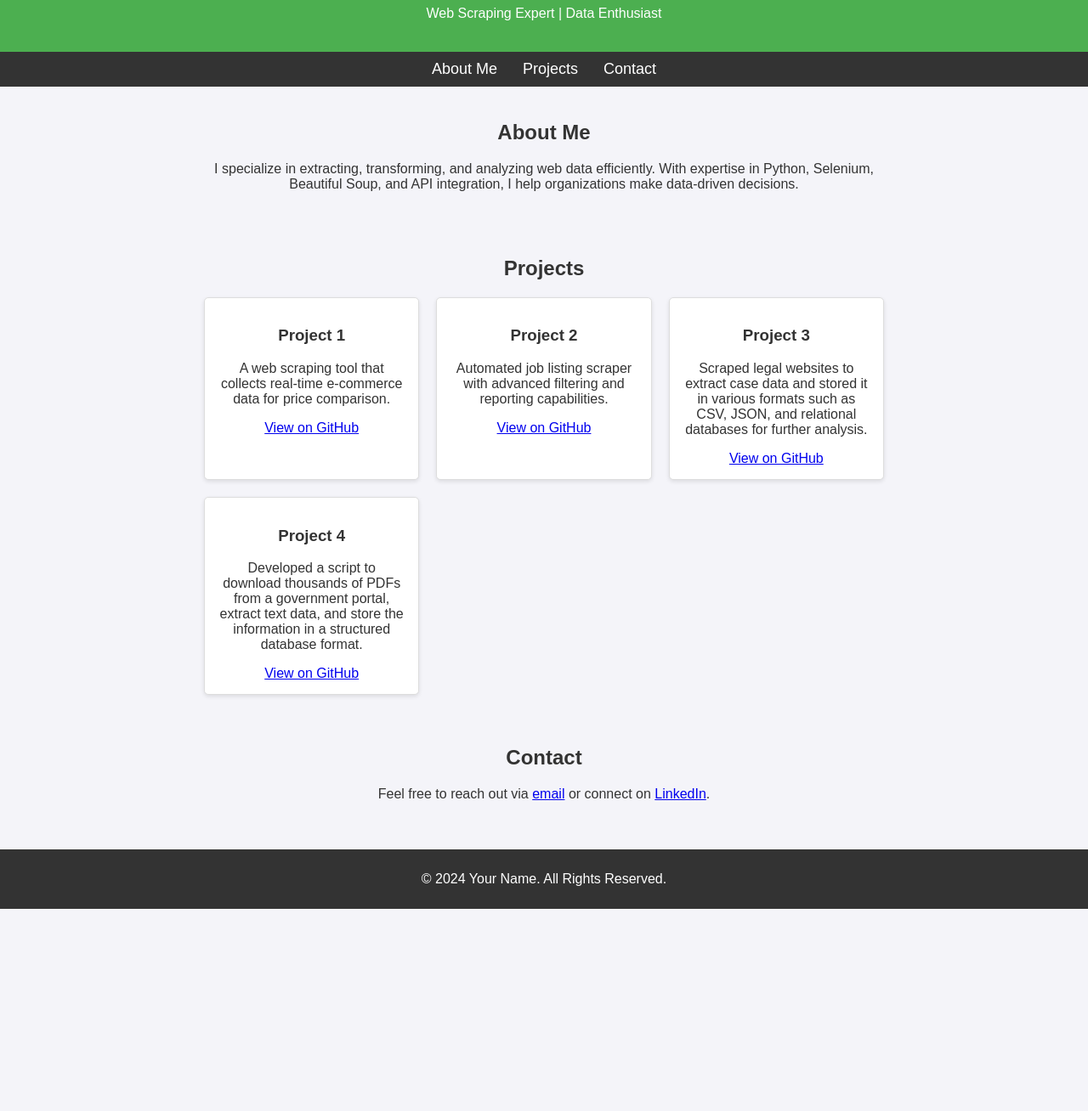
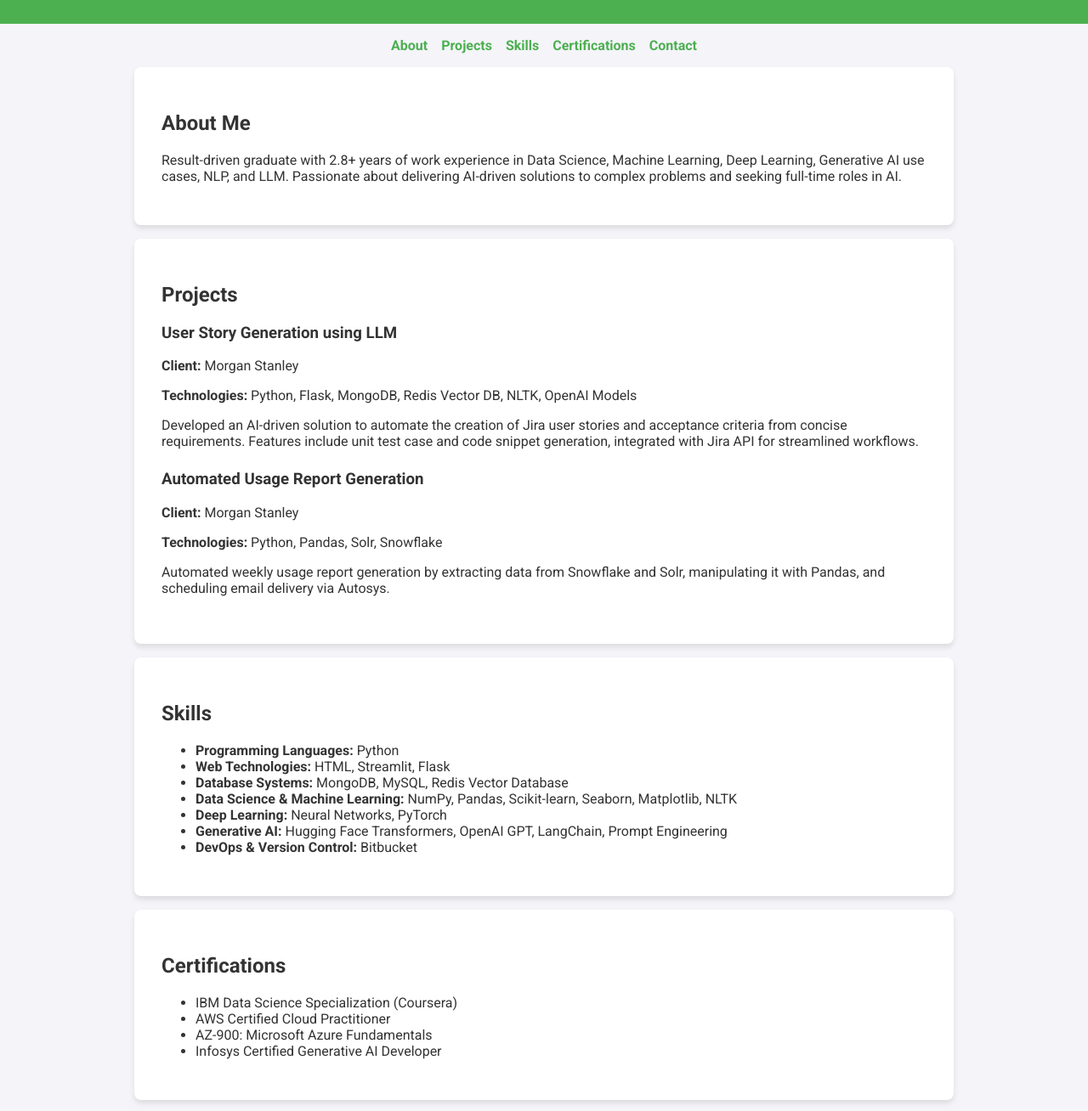
Before and after one commit to itsbilyatt/U.S.-Designated-Terrorists-and-Rewards-Data-scrapping-Bot, a plain HTML site: page index.html in a window 1280 px wide. Shown: the part 93-1401 px from the top of the page at 85% size. Before the commit the page ends 1163 px from the top, so only its background shows below. Drawn offline with Linux system fonts and the light colour scheme.

Commit message:
Update index.html

```diff
--- a/index.html
+++ b/index.html
@@ -1,117 +1,165 @@
 <!DOCTYPE html>
 <html lang="en">
+
 <head>
     <meta charset="UTF-8">
     <meta name="viewport" content="width=device-width, initial-scale=1.0">
-    <title>Web Scraping Expert Portfolio</title>
+    <title>Prajyot Birajdar | Data Scientist & AI Specialist</title>
+    <link href="https://fonts.googleapis.com/css2?family=Roboto:wght@400;700&display=swap" rel="stylesheet">
     <style>
         body {
-            font-family: Arial, sans-serif;
+            font-family: 'Roboto', sans-serif;
             margin: 0;
             padding: 0;
             background-color: #f4f4f9;
             color: #333;
         }
+
         header {
             background-color: #4CAF50;
             color: white;
-            padding: 20px 10px;
+            padding: 1rem 2rem;
             text-align: center;
         }
+
+        header h1 {
+            margin: 0;
+        }
+
         nav {
             display: flex;
             justify-content: center;
-            background: #333;
-            padding: 10px;
+            gap: 1rem;
+            margin: 1rem 0;
         }
+
         nav a {
+            text-decoration: none;
+            color: #4CAF50;
+            font-weight: bold;
+        }
+
+        section {
+            padding: 2rem;
+            margin: 1rem auto;
+            background: white;
+            border-radius: 8px;
+            max-width: 900px;
+            box-shadow: 0 4px 6px rgba(0, 0, 0, 0.1);
+        }
+
+        .project {
+            margin-bottom: 1.5rem;
+        }
+
+        .contact-form {
+            display: flex;
+            flex-direction: column;
+            gap: 1rem;
+        }
+
+        .contact-form input, .contact-form textarea {
+            padding: 0.5rem;
+            border: 1px solid #ccc;
+            border-radius: 4px;
+            width: 100%;
+        }
+
+        .contact-form button {
+            background-color: #4CAF50;
             color: white;
-            margin: 0 15px;
-            text-decoration: none;
-            font-size: 18px;
+            border: none;
+            padding: 0.75rem;
+            border-radius: 4px;
+            cursor: pointer;
         }
-        nav a:hover {
-            text-decoration: underline;
-        }
-        section {
-            padding: 20px;
-            max-width: 800px;
-            margin: auto;
-            text-align: center;
-        }
-        .projects {
-            display: grid;
-            grid-template-columns: repeat(auto-fit, minmax(250px, 1fr));
-            gap: 20px;
-            margin-top: 20px;
-        }
-        .project {
-            background: white;
-            padding: 15px;
-            border: 1px solid #ddd;
-            border-radius: 5px;
-            box-shadow: 0 2px 5px rgba(0,0,0,0.1);
-        }
+
         footer {
             text-align: center;
-            padding: 10px 0;
+            padding: 1rem;
             background-color: #333;
             color: white;
-            margin-top: 20px;
+            margin-top: 2rem;
+        }
+
+        footer a {
+            color: #4CAF50;
+            text-decoration: none;
         }
     </style>
 </head>
+
 <body>
     <header>
-        <h1>Your Name</h1>
-        <p>Web Scraping Expert | Data Enthusiast</p>
+        <h1>Prajyot Birajdar</h1>
+        <p>Data Scientist | AI Specialist | Generative AI Enthusiast</p>
     </header>
 
     <nav>
-        <a href="#about">About Me</a>
+        <a href="#about">About</a>
         <a href="#projects">Projects</a>
+        <a href="#skills">Skills</a>
+        <a href="#certifications">Certifications</a>
         <a href="#contact">Contact</a>
     </nav>
 
     <section id="about">
         <h2>About Me</h2>
-        <p>I specialize in extracting, transforming, and analyzing web data efficiently. With expertise in Python, Selenium, Beautiful Soup, and API integration, I help organizations make data-driven decisions.</p>
+        <p>Result-driven graduate with 2.8+ years of work experience in Data Science, Machine Learning, Deep Learning, Generative AI use cases, NLP, and LLM. Passionate about delivering AI-driven solutions to complex problems and seeking full-time roles in AI.</p>
     </section>
 
     <section id="projects">
         <h2>Projects</h2>
-        <div class="projects">
-            <div class="project">
-                <h3>Project 1</h3>
-                <p>A web scraping tool that collects real-time e-commerce data for price comparison.</p>
-                <a href="https://github.com/yourusername/project1" target="_blank">View on GitHub</a>
-            </div>
-            <div class="project">
-                <h3>Project 2</h3>
-                <p>Automated job listing scraper with advanced filtering and reporting capabilities.</p>
-                <a href="https://github.com/yourusername/project2" target="_blank">View on GitHub</a>
-            </div>
-            <div class="project">
-                <h3>Project 3</h3>
-                <p>Scraped legal websites to extract case data and stored it in various formats such as CSV, JSON, and relational databases for further analysis.</p>
-                <a href="https://github.com/yourusername/project3" target="_blank">View on GitHub</a>
-            </div>
-            <div class="project">
-                <h3>Project 4</h3>
-                <p>Developed a script to download thousands of PDFs from a government portal, extract text data, and store the information in a structured database format.</p>
-                <a href="https://github.com/yourusername/project4" target="_blank">View on GitHub</a>
-            </div>
-            <!-- Add more projects as needed -->
+        <div class="project">
+            <h3>User Story Generation using LLM</h3>
+            <p><strong>Client:</strong> Morgan Stanley</p>
+            <p><strong>Technologies:</strong> Python, Flask, MongoDB, Redis Vector DB, NLTK, OpenAI Models</p>
+            <p>Developed an AI-driven solution to automate the creation of Jira user stories and acceptance criteria from concise requirements. Features include unit test case and code snippet generation, integrated with Jira API for streamlined workflows.</p>
+        </div>
+        <div class="project">
+            <h3>Automated Usage Report Generation</h3>
+            <p><strong>Client:</strong> Morgan Stanley</p>
+            <p><strong>Technologies:</strong> Python, Pandas, Solr, Snowflake</p>
+            <p>Automated weekly usage report generation by extracting data from Snowflake and Solr, manipulating it with Pandas, and scheduling email delivery via Autosys.</p>
         </div>
     </section>
 
+    <section id="skills">
+        <h2>Skills</h2>
+        <ul>
+            <li><strong>Programming Languages:</strong> Python</li>
+            <li><strong>Web Technologies:</strong> HTML, Streamlit, Flask</li>
+            <li><strong>Database Systems:</strong> MongoDB, MySQL, Redis Vector Database</li>
+            <li><strong>Data Science & Machine Learning:</strong> NumPy, Pandas, Scikit-learn, Seaborn, Matplotlib, NLTK</li>
+            <li><strong>Deep Learning:</strong> Neural Networks, PyTorch</li>
+            <li><strong>Generative AI:</strong> Hugging Face Transformers, OpenAI GPT, LangChain, Prompt Engineering</li>
+            <li><strong>DevOps & Version Control:</strong> Bitbucket</li>
+        </ul>
+    </section>
+
+    <section id="certifications">
+        <h2>Certifications</h2>
+        <ul>
+            <li>IBM Data Science Specialization (Coursera)</li>
+            <li>AWS Certified Cloud Practitioner</li>
+            <li>AZ-900: Microsoft Azure Fundamentals</li>
+            <li>Infosys Certified Generative AI Developer</li>
+        </ul>
+    </section>
+
     <section id="contact">
-        <h2>Contact</h2>
-        <p>Feel free to reach out via <a href="mailto:your_email@example.com">email</a> or connect on <a href="https://www.linkedin.com/in/yourusername">LinkedIn</a>.</p>
+        <h2>Contact Me</h2>
+        <form class="contact-form">
+            <input type="text" placeholder="Your Name" required>
+            <input type="email" placeholder="Your Email" required>
+            <textarea placeholder="Your Message" rows="5" required></textarea>
+            <button type="submit">Send Message</button>
+        </form>
     </section>
 
     <footer>
-        <p>&copy; 2024 Your Name. All Rights Reserved.</p>
+        <p>&copy; 2024 Prajyot Birajdar. Connect with me on <a href="https://linkedin.com">LinkedIn</a>, <a href="https://github.com">GitHub</a>, and <a href="https://kaggle.com">Kaggle</a>.</p>
     </footer>
 </body>
+
 </html>
```
